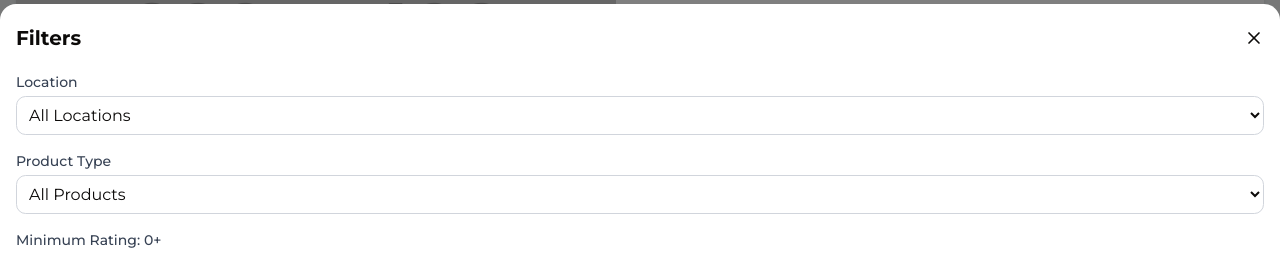
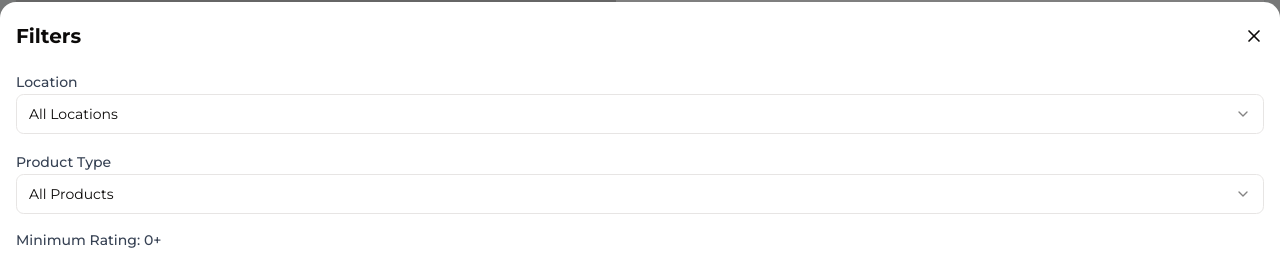
Before and after one commit to yanshuy/megahack, a React (Vite) app: page /farmers in a window 1280 px wide. Both pictures are taken after a click on the button 1246 px from the left and 34 px from the top of the page. Shown: the part 310-567 px from the top of the page. Built offline with nearby package versions, Linux system fonts and the light colour scheme.

Commit message:
refactor FarmersDirectoryPage; implement URL parameter synchronization for filters and improve filtering logic

```diff
--- a/src/pages/farmers-directory/page.tsx
+++ b/src/pages/farmers-directory/page.tsx
@@ -1,23 +1,79 @@
-import { useState } from "react";
+import { useState, useEffect } from "react";
 import { Search, Filter, X } from "lucide-react";
 import { motion, AnimatePresence } from "framer-motion";
+import { useSearchParams, useNavigate } from "react-router-dom";
 import FarmerCard from "@/components/FarmerCard";
 import { farmers } from "@/data/farmer-dummy";
 
-// Sample data for farmers
+import {
+  Select,
+  SelectContent,
+  SelectItem,
+  SelectTrigger,
+  SelectValue,
+} from "@/components/ui/select";
 
 const FarmersDirectoryPage = () => {
+  const [searchParams, setSearchParams] = useSearchParams();
+  const navigate = useNavigate();
   const [showFilters, setShowFilters] = useState(false);
-  const [searchQuery, setSearchQuery] = useState("");
-  const [selectedLocation, setSelectedLocation] = useState("");
-  const [selectedProductType, setSelectedProductType] = useState("");
-  const [minRating, setMinRating] = useState(0);
+
+  // Initialize state from URL parameters
+  const [searchQuery, setSearchQuery] = useState(
+    searchParams.get("search") || "",
+  );
+  const [selectedLocation, setSelectedLocation] = useState(
+    searchParams.get("location") || "",
+  );
+  const [selectedProductType, setSelectedProductType] = useState(
+    searchParams.get("product") || "",
+  );
+  const [minRating, setMinRating] = useState(
+    parseFloat(searchParams.get("rating") || "0"),
+  );
   const [activeFilters, setActiveFilters] = useState<
-    {
-      type: string;
-      value: string;
-    }[]
+    { type: string; value: string }[]
   >([]);
+
+  // Update active filters based on URL parameters
+  useEffect(() => {
+    const newActiveFilters = [];
+
+    if (selectedLocation) {
+      newActiveFilters.push({ type: "location", value: selectedLocation });
+    }
+
+    if (selectedProductType) {
+      newActiveFilters.push({ type: "product", value: selectedProductType });
+    }
+
+    if (minRating > 0) {
+      newActiveFilters.push({ type: "rating", value: `${minRating}+ Stars` });
+    }
+
+    setActiveFilters(newActiveFilters);
+  }, [selectedLocation, selectedProductType, minRating]);
+
+  // Update URL parameters when filters change
+  const updateUrlParams = () => {
+    const params = new URLSearchParams();
+
+    if (searchQuery) params.set("search", searchQuery);
+    if (selectedLocation) params.set("location", selectedLocation);
+    if (selectedProductType) params.set("product", selectedProductType);
+    if (minRating > 0) params.set("rating", minRating.toString());
+
+    setSearchParams(params);
+  };
+
+  // Sync URL with search input changes
+  useEffect(() => {
+    const handler = setTimeout(() => {
+      updateUrlParams();
+    }, 300); // Debounce search input changes
+
+    return () => clearTimeout(handler);
+  }, [searchQuery]);
 
   // Filter farmers based on current filters
   const filteredFarmers = farmers.filter((farmer) => {
@@ -47,23 +103,9 @@ const FarmersDirectoryPage = () => {
     return true;
   });
 
-  // Apply filters and update active filters
+  // Apply filters and update URL
   const applyFilters = () => {
-    const newActiveFilters = [];
-
-    if (selectedLocation) {
-      newActiveFilters.push({ type: "location", value: selectedLocation });
-    }
-
-    if (selectedProductType) {
-      newActiveFilters.push({ type: "product", value: selectedProductType });
-    }
-
-    if (minRating > 0) {
-      newActiveFilters.push({ type: "rating", value: `${minRating}+ Stars` });
-    }
-
-    setActiveFilters(newActiveFilters);
+    updateUrlParams();
     setShowFilters(false);
   };
 
@@ -83,6 +125,9 @@ const FarmersDirectoryPage = () => {
           !(f.type === filterToRemove.type && f.value === filterToRemove.value),
       ),
     );
+
+    // Update URL after removing filter
+    setTimeout(updateUrlParams, 0);
   };
 
   // Clear all filters
@@ -92,7 +137,25 @@ const FarmersDirectoryPage = () => {
     setSelectedProductType("");
     setMinRating(0);
     setActiveFilters([]);
+
+    // Reset URL to base path
+    setSearchParams(new URLSearchParams());
   };
+
+  // Handle URL parameter changes
+  useEffect(() => {
+    const newSearchQuery = searchParams.get("search") || "";
+    const newLocation = searchParams.get("location") || "";
+    const newProductType = searchParams.get("product") || "";
+    const newMinRating = parseFloat(searchParams.get("rating") || "0");
+
+    // Only update state if values are different to prevent infinite loops
+    if (searchQuery !== newSearchQuery) setSearchQuery(newSearchQuery);
+    if (selectedLocation !== newLocation) setSelectedLocation(newLocation);
+    if (selectedProductType !== newProductType)
+      setSelectedProductType(newProductType);
+    if (minRating !== newMinRating) setMinRating(newMinRating);
+  }, [searchParams]);
 
   return (
     <div className="min-h-screen bg-(--bg-neutral) pb-[12vh]">
@@ -154,7 +217,7 @@ const FarmersDirectoryPage = () => {
       {/* Farmers Grid */}
       <div className="grid grid-cols-1 gap-4 p-4">
         {filteredFarmers.map((farmer) => (
-          <FarmerCard farmer={farmer} />
+          <FarmerCard key={farmer.id} farmer={farmer} />
         ))}
       </div>
 
@@ -185,39 +248,47 @@ const FarmersDirectoryPage = () => {
 
               <div className="space-y-4">
                 {/* Location Filter */}
-                <div>
-                  <label className="mb-1 block text-sm font-medium text-gray-700">
+                <div className="space-y-2">
+                  <label className="text-sm font-medium text-gray-700">
                     Location
                   </label>
-                  <select
-                    className="w-full rounded-lg border border-gray-300 p-2 focus:ring-2 focus:ring-green-600 focus:outline-none"
+                  <Select
                     value={selectedLocation}
-                    onChange={(e) => setSelectedLocation(e.target.value)}
+                    onValueChange={setSelectedLocation}
                   >
-                    <option value="">All Locations</option>
-                    <option value="Karnataka">Karnataka</option>
-                    <option value="Tamil Nadu">Tamil Nadu</option>
-                    <option value="Punjab">Punjab</option>
-                    <option value="Maharashtra">Maharashtra</option>
-                    <option value="Haryana">Haryana</option>
-                  </select>
+                    <SelectTrigger className="w-full">
+                      <SelectValue placeholder="All Locations" />
+                    </SelectTrigger>
+                    <SelectContent>
+                      <SelectItem value="">All Locations</SelectItem>
+                      <SelectItem value="Karnataka">Karnataka</SelectItem>
+                      <SelectItem value="Tamil Nadu">Tamil Nadu</SelectItem>
+                      <SelectItem value="Punjab">Punjab</SelectItem>
+                      <SelectItem value="Maharashtra">Maharashtra</SelectItem>
+                      <SelectItem value="Haryana">Haryana</SelectItem>
+                    </SelectContent>
+                  </Select>
                 </div>
 
                 {/* Product Type Filter */}
-                <div>
-                  <label className="mb-1 block text-sm font-medium text-gray-700">
+                <div className="space-y-2">
+                  <label className="text-sm font-medium text-gray-700">
                     Product Type
                   </label>
-                  <select
-                    className="w-full rounded-lg border border-gray-300 p-2 focus:ring-2 focus:ring-green-600 focus:outline-none"
+                  <Select
                     value={selectedProductType}
-                    onChange={(e) => setSelectedProductType(e.target.value)}
+                    onValueChange={setSelectedProductType}
                   >
-                    <option value="">All Products</option>
-                    <option value="Vegetables">Vegetables</option>
-                    <option value="Fruits">Fruits</option>
-                    <option value="Dairy">Dairy</option>
-                  </select>
+                    <SelectTrigger className="w-full">
+                      <SelectValue placeholder="All Products" />
+                    </SelectTrigger>
+                    <SelectContent>
+                      <SelectItem value="">All Products</SelectItem>
+                      <SelectItem value="Vegetables">Vegetables</SelectItem>
+                      <SelectItem value="Fruits">Fruits</SelectItem>
+                      <SelectItem value="Dairy">Dairy</SelectItem>
+                    </SelectContent>
+                  </Select>
                 </div>
 
                 {/* Rating Filter */}
--- a/src/pages/marketplace/page.tsx
+++ b/src/pages/marketplace/page.tsx
@@ -16,51 +16,11 @@ import {
 import { Link, useParams } from "react-router-dom";
 import { marketplaces } from "@/data/marketplaces";
 import { farmers } from "@/data/farmer-dummy";
+import { products } from "@/data/product-dummy";
+import { RupeeSymbol } from "@/utils/randomcolor";
 
 const MarketplaceDetailPage = () => {
   // Products sample data
-  const products = [
-    {
-      id: "1",
-      name: "Alphonso Mangoes",
-      price: "₹1200/ 1 dozen",
-      image: "/api/placeholder/120/120",
-      category: "Fruits",
-      farmer: "Rajesh Patil",
-    },
-    {
-      id: "2",
-      name: "Gir Cow Ghee",
-      price: "₹2500/ 1 kg",
-      image: "/api/placeholder/120/120",
-      category: "Dairy",
-      farmer: "Suresh Kumar",
-    },
-    {
-      id: "3",
-      name: "Organic Tomatoes",
-      price: "₹60/ 1 kg",
-      image: "/api/placeholder/120/120",
-      category: "Vegetables",
-      farmer: "S. Anant",
-    },
-    {
-      id: "4",
-      name: "Kashmiri Saffron",
-      price: "₹450/ 1 g",
-      image: "/api/placeholder/120/120",
-      category: "Spices",
-      farmer: "Rajesh Patil",
-    },
-    {
-      id: "5",
-      name: "Pure Honey",
-      price: "₹350/ 500 g",
-      image: "/api/placeholder/120/120",
-      category: "Others",
-      farmer: "D. Singh",
-    },
-  ];
 
   const { marketId } = useParams();
   const marketplace =
@@ -374,14 +334,14 @@ const MarketplaceDetailPage = () => {
                   className="flex overflow-hidden rounded-lg bg-white shadow-sm"
                 >
                   <img
-                    src={product.image}
+                    src={product.images[0]}
                     alt={product.name}
-                    className="h-24 w-24 object-cover"
+                    className="h-full w-24 object-cover"
                   />
                   <div className="flex-1 p-3">
                     <span
                       className={`mb-1 inline-block rounded-full px-2 py-1 text-xs ${
-                        product.category === "Vegetables"
+                        product.category === "Veggies"
                           ? "bg-green-100 text-green-800"
                           : product.category === "Fruits"
                             ? "bg-orange-100 text-orange-800"
@@ -395,10 +355,13 @@ const MarketplaceDetailPage = () => {
                       {product.category}
                     </span>
                     <h3 className="font-medium">{product.name}</h3>
-                    <p className="text-sm text-gray-500">By {product.farmer}</p>
+                    <p className="text-sm text-gray-500">
+                      By {product.farmer.name}
+                    </p>
                     <div className="mt-1 flex items-center justify-between">
                       <span className="font-bold text-green-600">
-                        {product.price}
+                        {RupeeSymbol}
+                        {product.price}/{product.unit}
                       </span>
                       <button className="rounded-full bg-green-600 px-3 py-1 text-xs font-medium text-white">
                         ADD
@@ -408,11 +371,6 @@ const MarketplaceDetailPage = () => {
                 </div>
               ))}
             </div>
-            <div className="flex justify-center">
-              <button className="flex items-center font-medium text-green-600">
-                View All Products <ChevronRight className="ml-1 h-4 w-4" />
-              </button>
-            </div>
           </div>
         )}
       </div>
```
